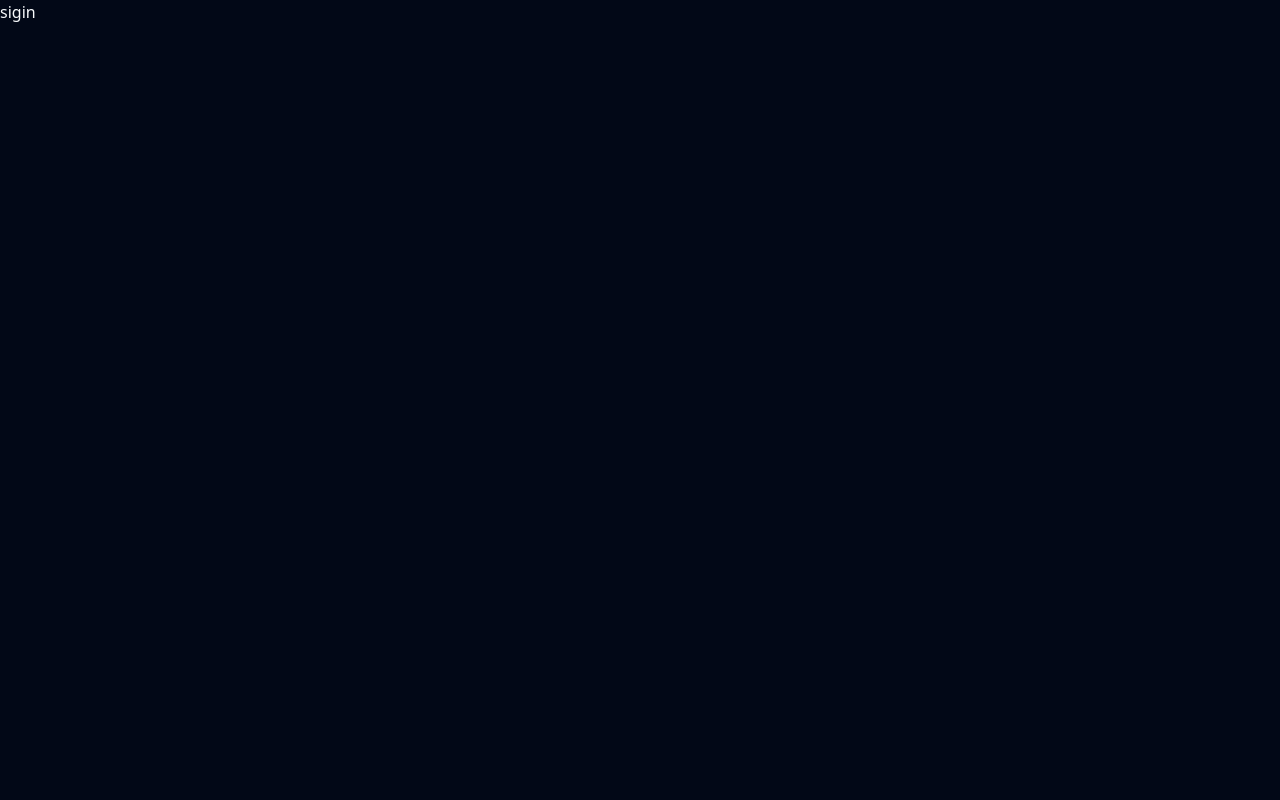
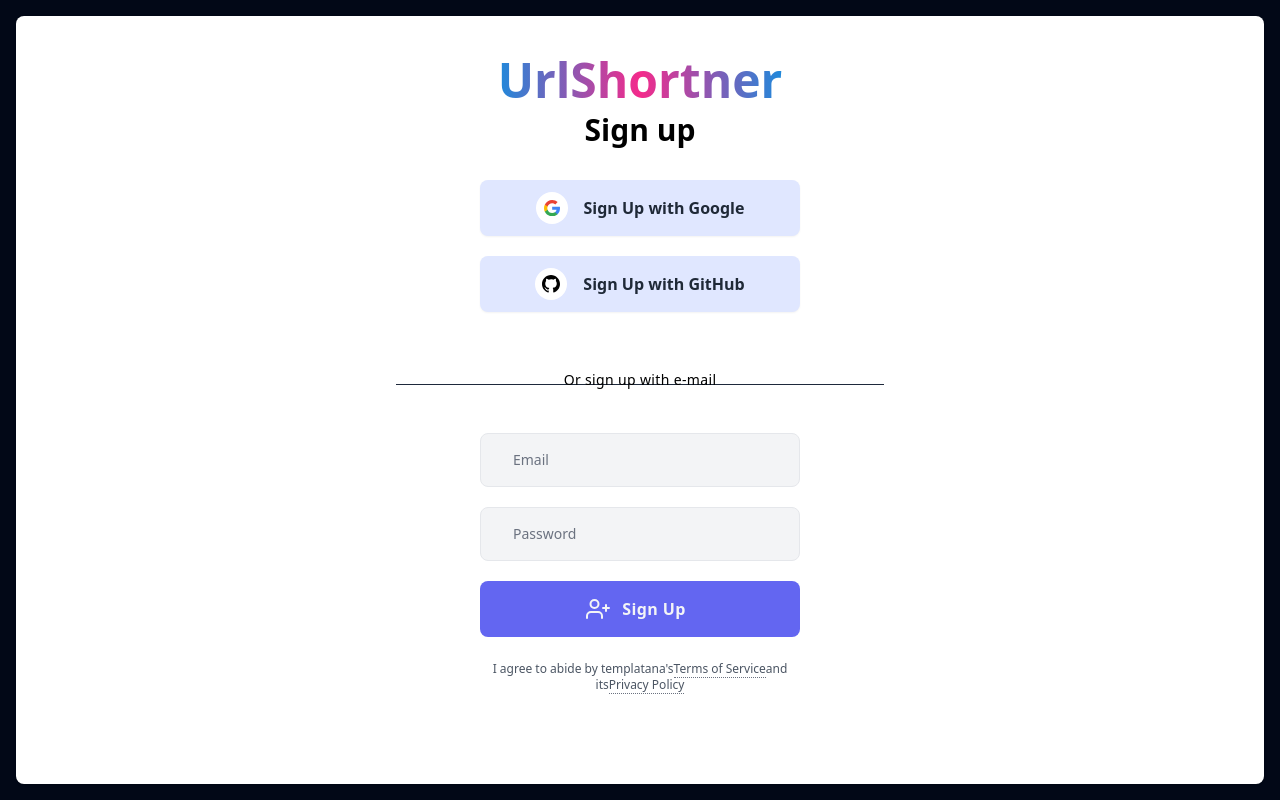
Before and after one commit to akashbhardwaj23/UrlShortner, a Next.js app in the folder urlshortnerclient/: page /login in a window 1280 px wide. Built offline with nearby package versions, Linux system fonts and the light colour scheme.

Commit message:
Added singup page

```diff
--- a/urlshortnerclient/src/pages/login.tsx
+++ b/urlshortnerclient/src/pages/login.tsx
@@ -1,9 +1,100 @@
-
-
+import Link from "next/link"
 
 function SignIn() {
   return (
-    <div>sigin</div>
+    <div className="min-h-screen  text-black flex justify-center">
+    <div className="max-w-screen-xl m-0 sm:m-4 bg-[#FFFFFF] shadow sm:rounded-lg flex justify-center flex-1">
+        <div className="lg:w-1/2 xl:w-5/12 p-4 sm:p-4">
+            <div className="mt-6 flex flex-col items-center">
+
+            <h1 className="text-4xl xl:text-5xl text-transparent bg-clip-text bg-gradient-to-r from-[#1F89DB] via-[#F42A8B] to-[#1F89DB] font-extrabold mb-2">
+                   UrlShortner
+                </h1>
+                <h1 className="text-2xl xl:text-3xl font-extrabold">
+                    Sign up
+                </h1>
+                <div className="w-full flex-1 mt-8">
+                    <div className="flex flex-col items-center">
+                        <button
+                            className="w-full max-w-xs font-bold shadow-sm rounded-lg py-3 bg-indigo-100 text-gray-800 flex items-center justify-center transition-all duration-300 ease-in-out focus:outline-none hover:shadow focus:shadow-sm focus:shadow-outline">
+                            <div className="bg-white p-2 rounded-full">
+                                <svg className="w-4" viewBox="0 0 533.5 544.3">
+                                    <path
+                                        d="M533.5 278.4c0-18.5-1.5-37.1-4.7-55.3H272.1v104.8h147c-6.1 33.8-25.7 63.7-54.4 82.7v68h87.7c51.5-47.4 81.1-117.4 81.1-200.2z"
+                                        fill="#4285f4" />
+                                    <path
+                                        d="M272.1 544.3c73.4 0 135.3-24.1 180.4-65.7l-87.7-68c-24.4 16.6-55.9 26-92.6 26-71 0-131.2-47.9-152.8-112.3H28.9v70.1c46.2 91.9 140.3 149.9 243.2 149.9z"
+                                        fill="#34a853" />
+                                    <path
+                                        d="M119.3 324.3c-11.4-33.8-11.4-70.4 0-104.2V150H28.9c-38.6 76.9-38.6 167.5 0 244.4l90.4-70.1z"
+                                        fill="#fbbc04" />
+                                    <path
+                                        d="M272.1 107.7c38.8-.6 76.3 14 104.4 40.8l77.7-77.7C405 24.6 339.7-.8 272.1 0 169.2 0 75.1 58 28.9 150l90.4 70.1c21.5-64.5 81.8-112.4 152.8-112.4z"
+                                        fill="#ea4335" />
+                                </svg>
+                            </div>
+                            <span className="ml-4">
+                                Sign Up with Google
+                            </span>
+                        </button>
+
+                        <button
+                            className="w-full max-w-xs font-bold shadow-sm rounded-lg py-3 bg-indigo-100 text-gray-800 flex items-center justify-center transition-all duration-300 ease-in-out focus:outline-none hover:shadow focus:shadow-sm focus:shadow-outline mt-5">
+                            <div className="bg-white p-1 rounded-full">
+                                <svg className="w-6" viewBox="0 0 32 32">
+                                    <path fill-rule="evenodd"
+                                        d="M16 4C9.371 4 4 9.371 4 16c0 5.3 3.438 9.8 8.207 11.387.602.11.82-.258.82-.578 0-.286-.011-1.04-.015-2.04-3.34.723-4.043-1.609-4.043-1.609-.547-1.387-1.332-1.758-1.332-1.758-1.09-.742.082-.726.082-.726 1.203.086 1.836 1.234 1.836 1.234 1.07 1.836 2.808 1.305 3.492 1 .11-.777.422-1.305.762-1.605-2.664-.301-5.465-1.332-5.465-5.93 0-1.313.469-2.383 1.234-3.223-.121-.3-.535-1.523.117-3.175 0 0 1.008-.32 3.301 1.23A11.487 11.487 0 0116 9.805c1.02.004 2.047.136 3.004.402 2.293-1.55 3.297-1.23 3.297-1.23.656 1.652.246 2.875.12 3.175.77.84 1.231 1.91 1.231 3.223 0 4.61-2.804 5.621-5.476 5.922.43.367.812 1.101.812 2.219 0 1.605-.011 2.898-.011 3.293 0 .32.214.695.824.578C24.566 25.797 28 21.3 28 16c0-6.629-5.371-12-12-12z" />
+                                </svg>
+                            </div>
+                            <span className="ml-4">
+                                Sign Up with GitHub
+                            </span>
+                        </button>
+                    </div>
+
+                    <div className="my-12 border-b text-center">
+                        <div
+                            className="leading-none px-2 inline-block text-sm tracking-wide font-medium transform translate-y-1/2">
+                            Or sign up with e-mail
+                        </div>
+                    </div>
+
+                    <div className="mx-auto max-w-xs">
+                        <input
+                            className="w-full px-8 py-4 rounded-lg font-medium bg-gray-100 border border-gray-200 text-gray-600 placeholder-gray-500 text-sm focus:outline-none focus:border-gray-400 focus:bg-white"
+                            type="email" placeholder="Email" />
+                        <input
+                            className="w-full px-8 py-4 rounded-lg font-medium bg-gray-100 border border-gray-200 text-gray-600 placeholder-gray-500 text-sm focus:outline-none focus:border-gray-400 focus:bg-white mt-5"
+                            type="password" placeholder="Password" />
+                        <button
+                            className="mt-5 tracking-wide font-semibold bg-indigo-500 text-gray-100 w-full py-4 rounded-lg hover:bg-indigo-700 transition-all duration-300 ease-in-out flex items-center justify-center focus:shadow-outline focus:outline-none">
+                            <svg className="w-6 h-6 -ml-2" fill="none" stroke="currentColor" stroke-width="2"
+                                stroke-linecap="round" stroke-linejoin="round">
+                                <path d="M16 21v-2a4 4 0 00-4-4H5a4 4 0 00-4 4v2" />
+                                <circle cx="8.5" cy="7" r="4" />
+                                <path d="M20 8v6M23 11h-6" />
+                            </svg>
+                            <span className="ml-3">
+                                Sign Up
+                            </span>
+                        </button>
+                        <p className="mt-6 text-xs text-gray-600 text-center">
+                            I agree to abide by templatana's
+                            <Link href="#" className="border-b border-gray-500 border-dotted">
+                                Terms of Service
+                            </Link>
+                            and its
+                            <Link href="#" className="border-b border-gray-500 border-dotted">
+                                Privacy Policy
+                            </Link>
+                        </p>
+                    </div>
+                </div>
+            </div>
+        </div>
+
+    </div>
+</div>
   )
 }
 
```
